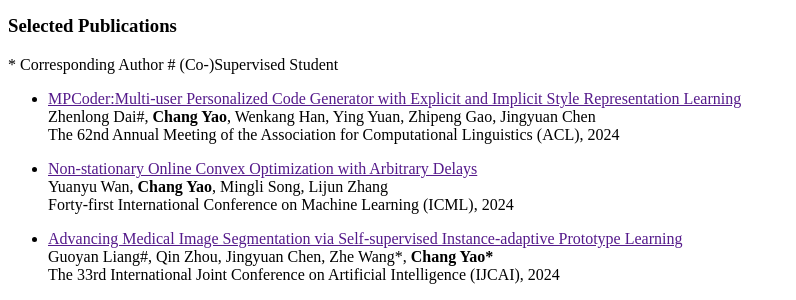
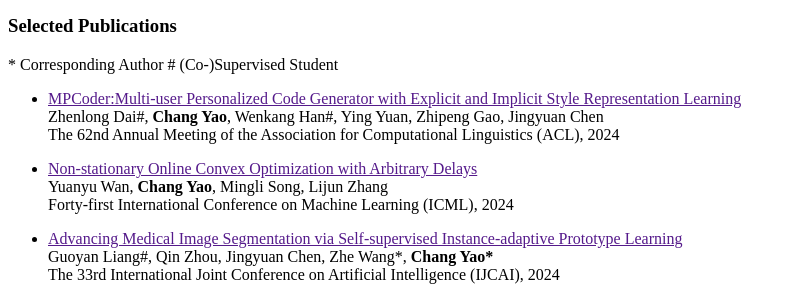
Before and after one commit to yaochang/yaochang.github.io, a Jekyll site: the page built from _pages/includes/pub.md, in a window 1280 px wide. Shown: the part 279-579 px from the top of the page, without its empty margins (0-796 px from the left). Built offline with Jekyll 4.4.1, drawn with Linux system fonts in a browser that asks for light colours; our own code applies the rules of GitHub Pages for plain Markdown files.

Commit message:
20240516-06

```diff
--- a/_pages/includes/pub.md
+++ b/_pages/includes/pub.md
@@ -4,7 +4,7 @@
 \* Corresponding Author  \# (Co-)Supervised Student
 
 - [MPCoder:Multi-user Personalized Code Generator with Explicit and Implicit Style Representation Learning]()
-<br />Zhenlong Dai\#, **Chang Yao**, Wenkang Han, Ying Yuan, Zhipeng Gao, Jingyuan Chen
+<br />Zhenlong Dai\#, **Chang Yao**, Wenkang Han\#, Ying Yuan, Zhipeng Gao, Jingyuan Chen
 <br />The 62nd Annual Meeting of the Association for Computational Linguistics (ACL), 2024
 
 - [Non-stationary Online Convex Optimization with Arbitrary Delays]()
```
